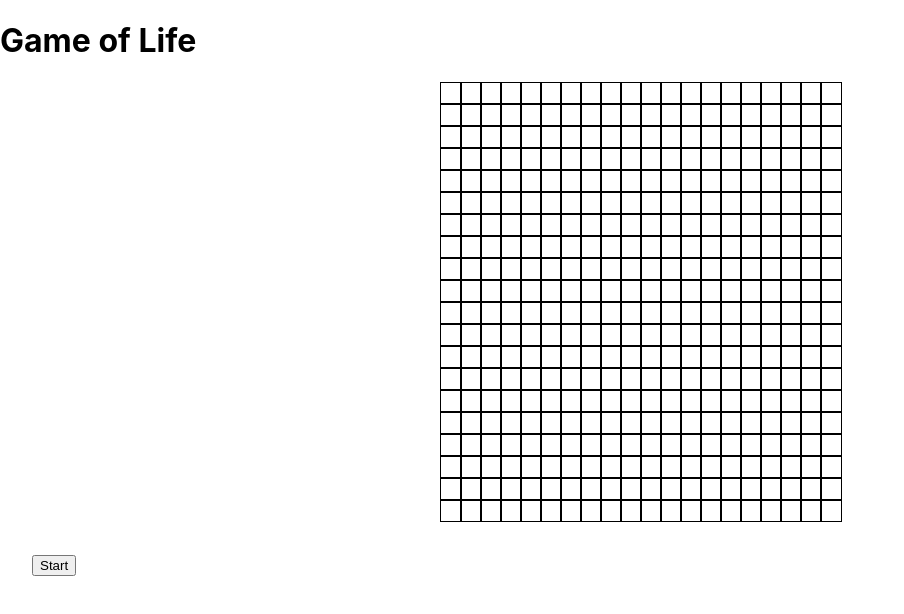
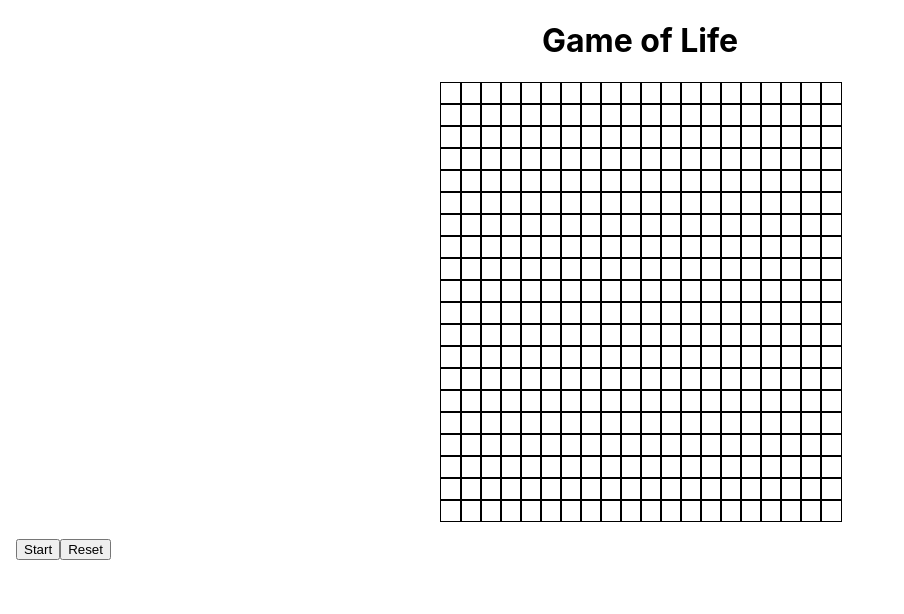
Before and after one commit to bduran04/GOL, a React (Create React App) app: page / in a window 1280 px wide. Shown: the top 614 px of the page, without its empty margins (0-904 px from the left). Built offline with nearby package versions, Linux system fonts and the light colour scheme.

Commit message:
added additional reset button + cleaned up CSS

```diff
--- a/src/App.js
+++ b/src/App.js
@@ -46,7 +46,8 @@ function App() {
     <h1
     style={{
       justifyItems: "center",
-      alignItems: "center"
+      alignItems: "center",
+      textAlign: "center"
     }}>
       Game of Life
     </h1>
@@ -74,8 +75,8 @@ function App() {
     </div>
     <div
      style={{
-      padding: "2rem",
-      position: 'relative',
+      marginRight: "3rem",
+      padding: "1rem"
     }}>
     <button
     onClick={() => {
@@ -86,6 +87,9 @@ function App() {
       }
     }}
     >{running ? "Stop" : "Start"}</button>
+    <button>
+      Reset
+    </button>
     </div>
     </>
   );
```
